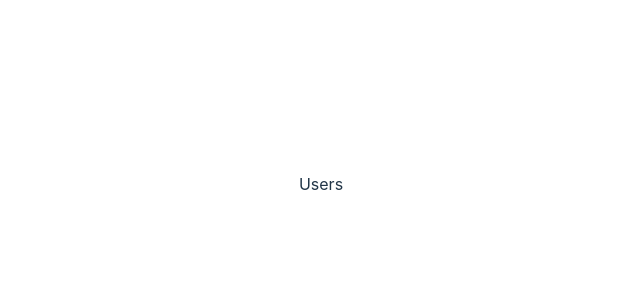
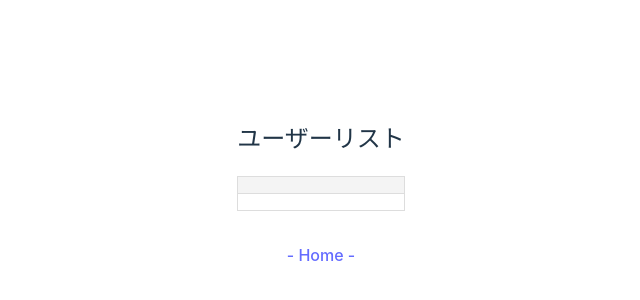
Before and after one commit to TakumiUemoto/react-1m-learning, a React (Vite) app: page /users in a window 1280 px wide. Shown: the part 216-516 px from the top of the page, without its empty margins (319-959 px from the left). Built offline with nearby package versions, Linux system fonts and the light colour scheme.

Commit message:
feat: 枠組みの実装

```diff
--- a/src/features/2_users/components/UserListTable/index.tsx
+++ b/src/features/2_users/components/UserListTable/index.tsx
@@ -0,0 +1,57 @@
+/* eslint-disable @typescript-eslint/no-explicit-any */
+// TODO: 上の行のコメントは削除すること。
+
+type Props = {
+	// TODO: anyではなく、適切な型を指定すること。
+	tableData: any[]
+}
+/**
+ * ユーザーリストテーブル
+ * @param tableData - ユーザーリストデータ
+ * @returns ユーザーリストテーブル
+ */
+function UserListTable({ tableData }: Props): JSX.Element {
+	// 状態管理
+
+	console.log(tableData) // TODO: デバッグコードは削除
+
+	return (
+		// APIのレスポンスをテーブル形式で表示
+		<>
+			<table style={tableStyle}>
+				<thead>
+					<tr>
+						<th style={thStyle}></th>
+					</tr>
+				</thead>
+				<tbody>
+					<tr>
+						<td style={tdStyle}></td>
+					</tr>
+				</tbody>
+			</table>
+		</>
+	)
+}
+
+export default UserListTable
+
+/**
+ * CSS Properties
+ */
+const tableStyle: React.CSSProperties = {
+	borderCollapse: 'collapse',
+	width: '100%',
+	margin: '1rem 0'
+}
+const thStyle: React.CSSProperties = {
+	border: '1px solid #ddd',
+	padding: '8px',
+	textAlign: 'left',
+	color: '#333',
+	backgroundColor: '#f4f4f4'
+}
+const tdStyle: React.CSSProperties = {
+	border: '1px solid #ddd',
+	padding: '8px'
+}
--- a/src/features/2_users/index.tsx
+++ b/src/features/2_users/index.tsx
@@ -1,5 +1,40 @@
-function Users() {
-	return <div>Users</div>
+import { useEffect } from 'react'
+import { Link } from 'react-router-dom'
+import UserListTable from './components/UserListTable'
+
+/**
+ * 第二週目の課題：ユーザーリスト画面
+ * @returns ユーザーリスト画面
+ */
+function Users(): JSX.Element {
+	// ロジック・状態管理
+
+	// 初回描画時にユーザーリストを取得
+	useEffect(() => {
+		const fetchUserList = async () => {
+			const apiUrl = import.meta.env.VITE_API_URL_USERS_GET
+			// TODO: ユーザーリストを取得し、stateに格納して扱う
+			console.log(apiUrl) // TODO: こちらは削除
+		}
+
+		return () => {
+			fetchUserList()
+		}
+	}, [])
+	return (
+		<>
+			<h2>ユーザーリスト</h2>
+			{/* TODO:
+				- ユーザーリストを表示するテーブルを実装する（コンポーネント化推奨）
+				- APIから取得したデータを渡すこと。
+			*/}
+			<UserListTable tableData={[]} />
+
+			<div style={{ marginTop: '2rem' }}>
+				<Link to="/">- Home -</Link>
+			</div>
+		</>
+	)
 }
 
 export default Users
--- a/src/features/2_users_sample/components/UserDetailDialogSample/index.tsx
+++ b/src/features/2_users_sample/components/UserDetailDialogSample/index.tsx
@@ -15,12 +15,12 @@ type Props = {
 }
 
 /**
- * ユーザー詳細ダイアログ
+ * ユーザー詳細ダイアログ サンプル
  * @param id - ユーザーID
  * @param open - ダイアログの開閉状態
  * @param onClose - ダイアログを閉じる関数
  *
- * @returns ユーザー詳細ダイアログ
+ * @returns ユーザー詳細ダイアログ サンプル
  */
 function UserDetailDialogSample({ id, open, onClose }: Props): JSX.Element {
 	// 状態管理
--- a/src/features/2_users_sample/components/UserListTableSample/index.tsx
+++ b/src/features/2_users_sample/components/UserListTableSample/index.tsx
@@ -9,6 +9,11 @@ type Props = {
 
 const excludeKeys = ['username', 'website', 'email', 'company', 'address', 'phone']
 
+/**
+ * ユーザーリストテーブル サンプル
+ * @param tableData - ユーザーリストデータ
+ * @returns ユーザーリストテーブル サンプル
+ */
 function UserListTableSample({ tableData }: Props): JSX.Element {
 	const [selectedUserId, setSelectedUserId] = useState<number | null>(null)
 
@@ -22,36 +27,13 @@ function UserListTableSample({ tableData }: Props): JSX.Element {
 
 	return (
 		<>
-			<table
-				style={{
-					borderCollapse: 'collapse',
-					width: '100%',
-					margin: '1rem 0'
-				}}
-			>
+			<table style={tableStyle}>
 				<thead>
 					<tr>
-						<th
-							style={{
-								border: '1px solid #ddd',
-								padding: '8px',
-								textAlign: 'left',
-								color: '#333',
-								backgroundColor: '#f4f4f4'
-							}}
-						></th>
+						<th style={thStyle}></th>
 						{filteredData.length > 0 &&
 							Object.keys(filteredData[0]).map((key) => (
-								<th
-									key={key}
-									style={{
-										border: '1px solid #ddd',
-										padding: '8px',
-										textAlign: 'left',
-										color: '#333',
-										backgroundColor: '#f4f4f4'
-									}}
-								>
+								<th key={key} style={thStyle}>
 									{key}
 								</th>
 							))}
@@ -60,24 +42,13 @@ function UserListTableSample({ tableData }: Props): JSX.Element {
 				<tbody>
 					{filteredData.map((row) => (
 						<tr key={row.id}>
-							<td
-								style={{
-									border: '1px solid #ddd',
-									padding: '8px'
-								}}
-							>
+							<td style={tdStyle}>
 								<Button variant="contained" size="small" onClick={() => setSelectedUserId(row.id)}>
 									詳細
 								</Button>
 							</td>
 							{Object.values(row).map((value, j) => (
-								<td
-									key={j}
-									style={{
-										border: '1px solid #ddd',
-										padding: '8px'
-									}}
-								>
+								<td key={j} style={tdStyle}>
 									{typeof value === 'object' ? JSON.stringify(value) : String(value)}
 								</td>
 							))}
@@ -98,3 +69,23 @@ function UserListTableSample({ tableData }: Props): JSX.Element {
 }
 
 export default UserListTableSample
+
+/**
+ * CSS Properties
+ */
+const tableStyle: React.CSSProperties = {
+	borderCollapse: 'collapse',
+	width: '100%',
+	margin: '1rem 0'
+}
+const thStyle: React.CSSProperties = {
+	border: '1px solid #ddd',
+	padding: '8px',
+	textAlign: 'left',
+	color: '#333',
+	backgroundColor: '#f4f4f4'
+}
+const tdStyle: React.CSSProperties = {
+	border: '1px solid #ddd',
+	padding: '8px'
+}
--- a/src/features/2_users_sample/index.tsx
+++ b/src/features/2_users_sample/index.tsx
@@ -29,8 +29,8 @@ export type UserSample = {
 }
 
 /**
- * 第二週目の課題：ユーザーリスト画面
- * @returns ユーザーリスト画面
+ * 第二週目の課題：ユーザーリスト画面 サンプル
+ * @returns ユーザーリスト画面 サンプル
  */
 function UsersSample(): JSX.Element {
 	// ロジック・状態管理
```
Also changed, not shown: src/features/2_users/components/UserDetailDialog/index.tsx (+30 -0 lines).
